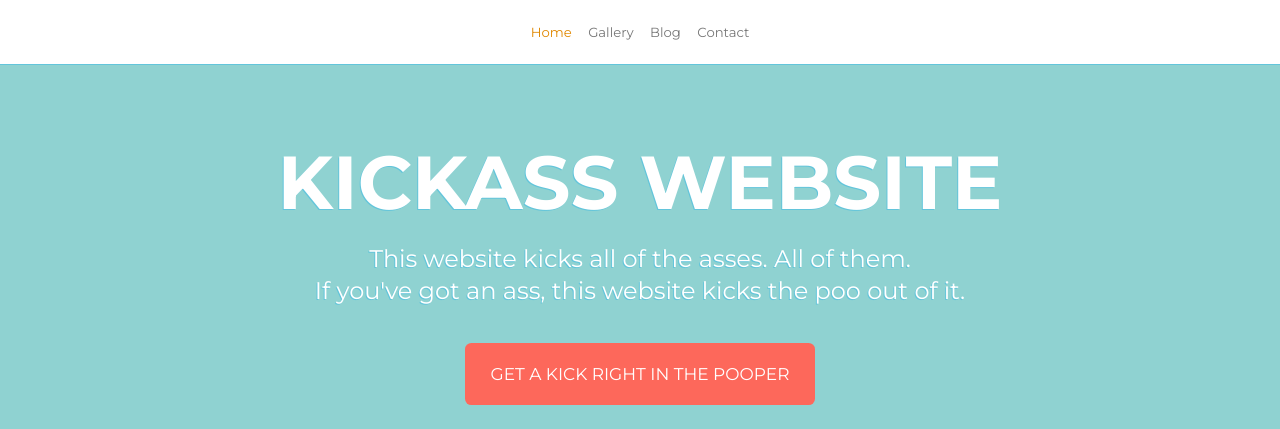
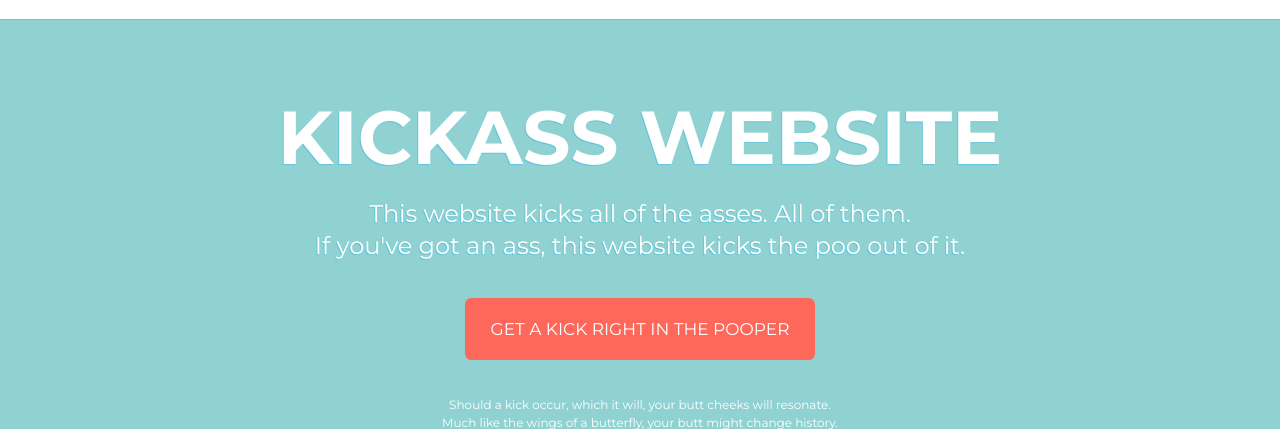
Before and after one commit to i-tea/php-accreditation, a PHP site: page / in a window 1280 px wide. Shown: the top 429 px of the page. Run offline with PHP 8.4, Linux system fonts and the light colour scheme.

Commit message:
added print_r glob function for menu auto files update

```diff
--- a/about.php
+++ b/about.php
@@ -1,4 +1,4 @@
-<?php include 'header.php'; ?>
+<?php include 'partials/header.php'; ?>
 
 
 	<div class="content container">
@@ -7,4 +7,4 @@
 	</div>
 
 
-<?php include 'footer.php'; ?>
+<?php include 'partials/footer.php'; ?>
--- a/blog.php
+++ b/blog.php
@@ -1,4 +1,4 @@
-<?php include 'header.php'; ?>
+<?php include 'partials/header.php'; ?>
 
 
 	<section class="content container">
@@ -36,4 +36,4 @@
 	</section>
 
 
-<?php include 'footer.php'; ?>
+<?php include 'partials/footer.php'; ?>
--- a/contact.php
+++ b/contact.php
@@ -1,4 +1,4 @@
-<?php include 'header.php'; ?>
+<?php include 'partials/header.php'; ?>
 
 
 	<div class="content container">
@@ -29,4 +29,4 @@
 	</div>
 
 
-<?php include 'footer.php'; ?>
+<?php include 'partials/footer.php'; ?>
--- a/index.php
+++ b/index.php
@@ -1,4 +1,4 @@
-<?php include 'header.php'; ?>
+<?php include 'partials/header.php'; ?>
 
 
 	<article class="content container">
@@ -16,8 +16,8 @@
 			Much like the wings of a butterfly, your butt might change history.
 		</p>
 
-		<img src="img/marvel-yellow.png" class="bigass" alt="ms marvel">
+		<img src="assets/img/marvel-yellow.png" class="bigass" alt="ms marvel">
 	</article>
 
 
-<?php include 'footer.php'; ?>
+<?php include 'partials/footer.php'; ?>
--- a/header.php
+++ b/partials/header.php
@@ -13,7 +13,7 @@
 	<title><?php echo ucfirst($page_name) ?> / Kickass Website</title>
 
 	<link rel="stylesheet" href="http://fonts.googleapis.com/css?family=Montserrat:400,700">
-	<link rel="stylesheet" href="css/style.css">
+	<link rel="stylesheet" href="assets/css/style.css">
 </head>
 <body class="<?php echo $page_name ?>">
 
@@ -21,6 +21,9 @@
 		<nav class="container">
 			<ul class="menu">
 			<?php
+
+				print_r( glob('*.php') );
+				/*
 				if ($page_name =='home') echo '<li><strong>Home</strong></li>';
 				else echo '<li><a href="index.php">Home</a></li>';
 
@@ -32,7 +35,7 @@
 
 				if ($page_name =='contact') echo '<li><strong>Contact</strong></li>';
 				else echo '<li><a href="contact.php">Contact</a></li>';
-
+				*/
 			?>
 			</ul>
 		</nav>
```
Also changed, not shown: gallery.php (+8 -8 lines), assets/css/style.css (renamed from css/style.css), assets/img/01.png (renamed from img/01.png), assets/img/02.png (renamed from img/02.png), assets/img/03.png (renamed from img/03.png), assets/img/04.png (renamed from img/04.png), assets/img/05.png (renamed from img/05.png), assets/img/06.png (renamed from img/06.png), assets/img/marvel-01.png (renamed from img/marvel-01.png), assets/img/marvel-02.png (renamed from img/marvel-02.png), assets/img/marvel-03.png (renamed from img/marvel-03.png), assets/img/marvel-yellow.png (renamed from img/marvel-yellow.png), partials/footer.php (renamed from footer.php).
